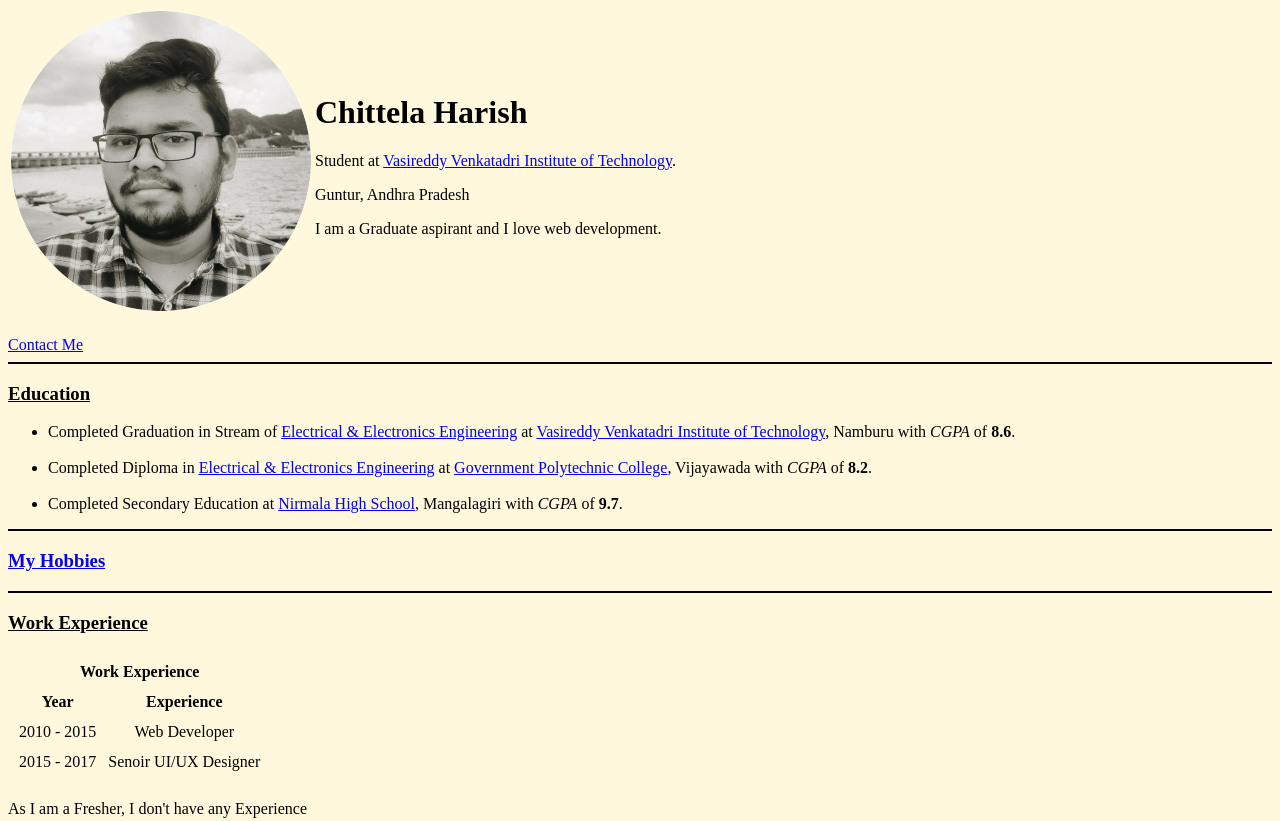
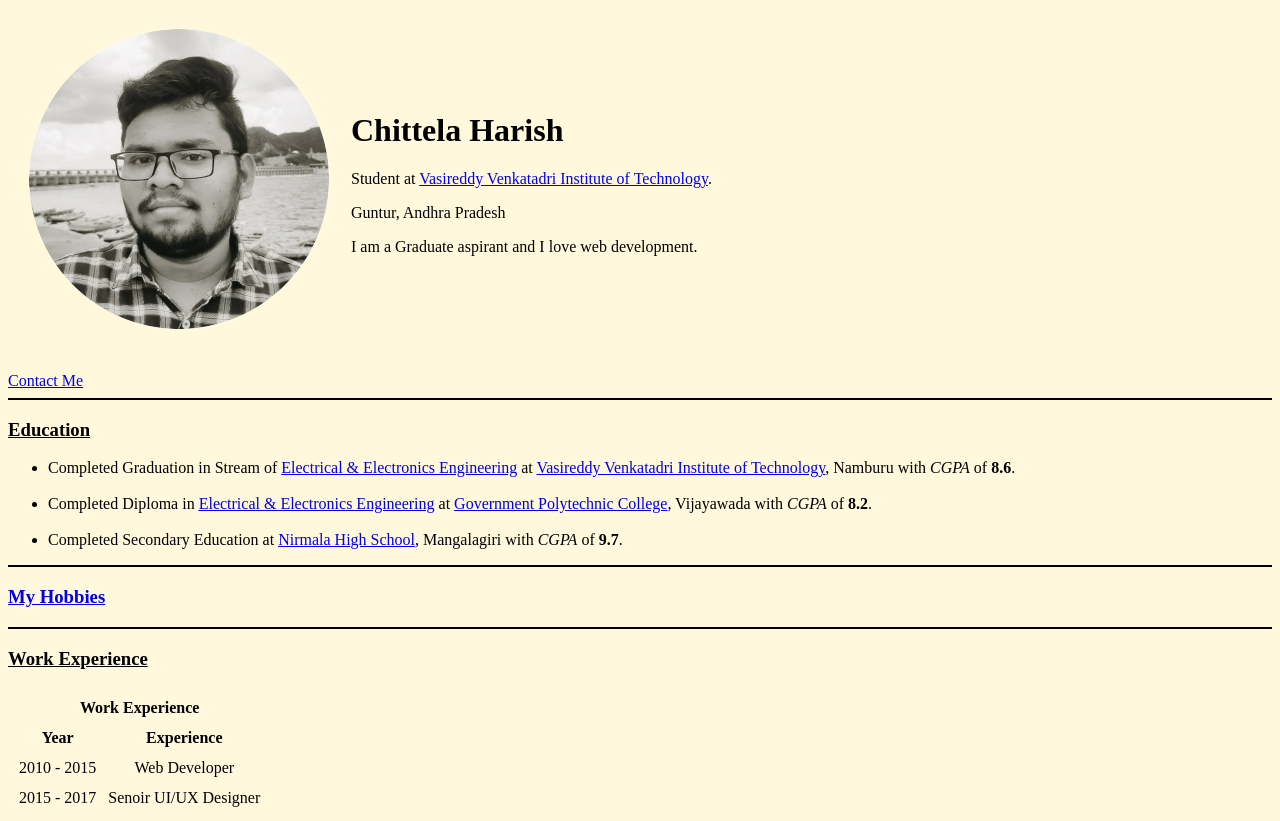
Before and after one commit to harish4462/cv, a plain HTML site: page index.html in a window 1280 px wide. Shown: the top 821 px of the page. Drawn offline with Linux system fonts and the light colour scheme.

Commit message:
Update index.html

```diff
--- a/index.html
+++ b/index.html
@@ -7,8 +7,8 @@
 </head>
 
 <body bgcolor="cornsilk">
-  <table>
-    <tr cellspacing="20">
+  <table cellspacing="20">
+    <tr>
       <td><img src="images/Harish.png" alt="Chittela Harish"></td>
       <td>
         <h1>Chittela Harish</h1>
```
